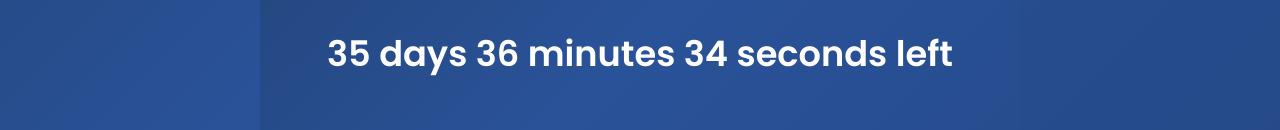
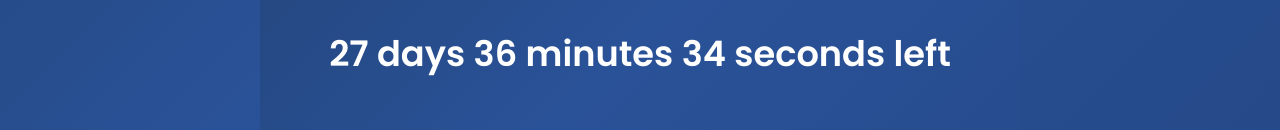
Before and after one commit to NotTabassum/Ar-Koto, a plain HTML site: page index.html in a window 1280 px wide. Shown: the part 440-570 px from the top of the page. Drawn offline with nearby package versions, Linux system fonts and the light colour scheme.

Commit message:
Update index.html

```diff
--- a/index.html
+++ b/index.html
@@ -77,7 +77,7 @@
     const sound = document.getElementById("celebration-sound");
 
     // 🎯 Set your target date/time here
-    const targetDate = new Date("September 26, 2025 23:59:59").getTime();
+    const targetDate = new Date("September 19, 2025 1:59:59").getTime();
     let triggered = false;
 
     function updateCountdown() {
```
